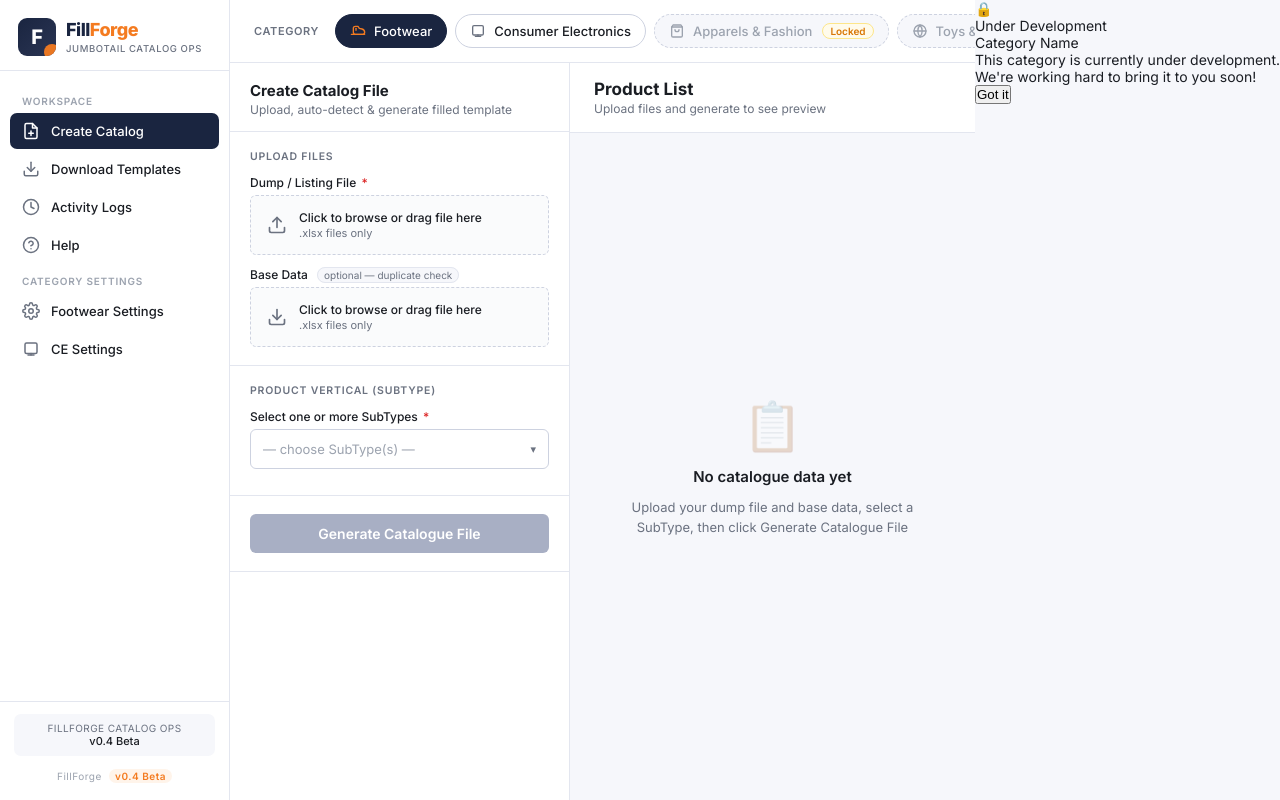
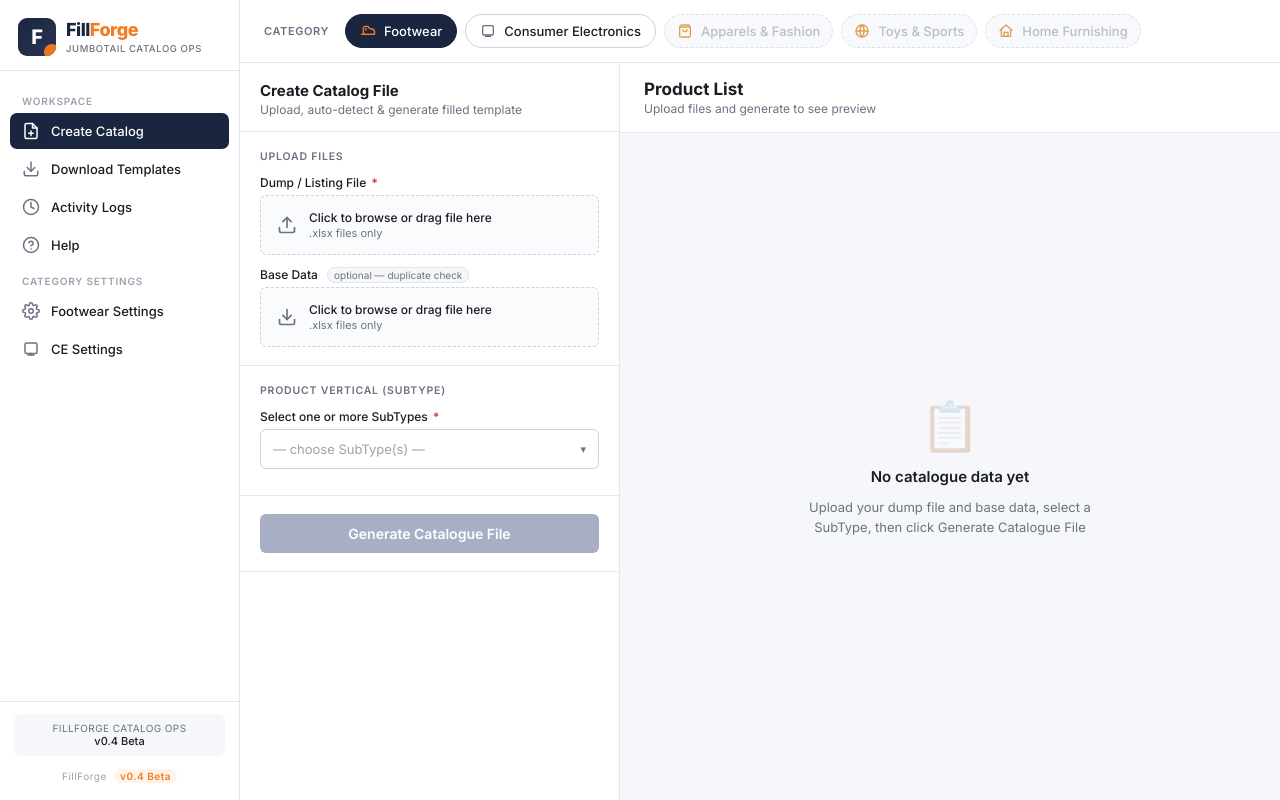
Before and after one commit to alibinhussain-star/FillForge, a Flask app: page / in a window 1280 px wide. Run offline with Flask 3, Linux system fonts and the light colour scheme; data that the repository does not hold is empty.

Commit message:
Refactor sidebar width and enhance modal styles
Updated styles for sidebar width and button appearance. Improved the 'Coming Soon' modal and adjusted locked item descriptions.

```diff
--- a/templates/index.html
+++ b/templates/index.html
@@ -15,7 +15,7 @@
   --success:#059669; --success-bg:#ecfdf5;
   --warning:#d97706; --warning-bg:#fffbeb;
   --danger:#dc2626; --danger-bg:#fef2f2;
-  --sidebar-w:230px;
+  --sidebar-w:240px;
   --r:8px; --r2:6px;
   font-family:'Inter',sans-serif;font-size:14px;color:var(--text);
 }
@@ -59,13 +59,14 @@ body{background:var(--bg);min-height:100vh;display:flex}
 .vert-tog:hover:not(.locked){border-color:var(--orange);color:var(--orange)}
 .vert-tog.active{background:var(--navy);border-color:var(--navy);color:#fff}
 .vert-tog.active .vert-icon{color:var(--orange)}
-.vert-tog.locked{background:var(--bg);color:var(--muted-2);cursor:not-allowed;border-style:dashed}
+.vert-tog.locked{background:var(--bg);color:var(--muted-2);cursor:pointer;border-style:dashed;opacity:.7;padding:8px 12px}
+.vert-tog.locked:hover{opacity:1;border-color:var(--warning);color:var(--warning)}
 .vert-icon{width:16px;height:16px;color:var(--muted);display:flex;align-items:center;justify-content:center}
-.vert-tog.locked .vert-icon{color:var(--muted-2)}
+.vert-tog.locked .vert-icon{color:var(--warning)}
 .vert-lock{font-size:10px;background:var(--warning-bg);color:var(--warning);padding:1px 7px;border-radius:8px;font-weight:600;margin-left:2px;border:1px solid #fde68a}
 
 /* PAGE BODY */
-.page-body{flex:1;display:grid;grid-template-columns:340px 1fr;overflow:hidden}
+.page-body{flex:1;display:grid;grid-template-columns:380px 1fr;overflow:hidden}
 
 /* ── LEFT panel (Create Catalog) ── */
 .left{background:var(--white);border-right:1px solid var(--border);display:flex;flex-direction:column;overflow-y:auto}
@@ -232,7 +233,20 @@ td.price-cell{font-weight:600}
 ::-webkit-scrollbar-thumb{background:var(--border-2);border-radius:3px}
 
 svg{display:block}
+
+/* Coming Soon Modal */
+.cs-modal-bg{display:none;position:fixed;inset:0;background:#1a25408a;z-index:200;align-items:center;justify-content:center}
+.cs-modal-bg.open{display:flex}
+.cs-modal{background:var(--white);border-radius:16px;width:420px;padding:36px 32px;box-shadow:0 20px 60px #1a254033;text-align:center}
+.cs-icon{font-size:42px;margin-bottom:12px}
+.cs-badge{display:inline-block;background:var(--warning-bg);color:var(--warning);border:1px solid #fde68a;font-size:11px;font-weight:700;padding:4px 12px;border-radius:20px;margin-bottom:14px;letter-spacing:.5px;text-transform:uppercase}
+.cs-title{font-size:18px;font-weight:700;color:var(--navy);margin-bottom:6px}
+.cs-sub{font-size:13px;color:var(--muted);line-height:1.6;margin-bottom:24px}
+.cs-btn{padding:10px 28px;background:var(--navy);color:#fff;border:none;border-radius:8px;font-size:13px;font-weight:600;cursor:pointer;font-family:inherit;transition:background .15s}
+.cs-btn:hover{background:var(--navy-2)}
+
 </style>
+<base target="_blank">
 <base target="_blank">
 <base target="_blank">
 </head>
@@ -306,17 +320,17 @@ svg{display:block}
     <button class="vert-tog locked" onclick="showComingSoon(this)">
       <span class="vert-icon"><svg width="16" height="16" viewBox="0 0 24 24" fill="none" stroke="currentColor" stroke-width="2" stroke-linecap="round" stroke-linejoin="round"><path d="M20 6H4l2-3h12l2 3z"/><path d="M4 6v13a2 2 0 0 0 2 2h12a2 2 0 0 0 2-2V6"/><path d="M9 10a3 3 0 0 0 6 0"/></svg></span>
       Apparels &amp; Fashion
-      <span class="vert-lock">Locked</span>
+
     </button>
     <button class="vert-tog locked" onclick="showComingSoon(this)">
       <span class="vert-icon"><svg width="16" height="16" viewBox="0 0 24 24" fill="none" stroke="currentColor" stroke-width="2" stroke-linecap="round" stroke-linejoin="round"><circle cx="12" cy="12" r="9"/><path d="M3 12h18"/><path d="M12 3a14 14 0 0 1 0 18M12 3a14 14 0 0 0 0 18"/></svg></span>
       Toys &amp; Sports
-      <span class="vert-lock">Locked</span>
+
     </button>
     <button class="vert-tog locked" onclick="showComingSoon(this)">
       <span class="vert-icon"><svg width="16" height="16" viewBox="0 0 24 24" fill="none" stroke="currentColor" stroke-width="2" stroke-linecap="round" stroke-linejoin="round"><path d="M3 11l9-8 9 8"/><path d="M5 10v10h14V10"/><rect x="9" y="14" width="6" height="6"/></svg></span>
       Home Furnishing
-      <span class="vert-lock">Locked</span>
+
     </button>
   </div>
 
@@ -454,31 +468,31 @@ svg{display:block}
         <button class="tpl-dl-btn" onclick="downloadTpl('Consumer Electronics')">Download .xlsx</button>
       </div>
       <div class="tpl-card locked">
-        <span class="tpl-locked-tag">Locked</span>
+
         <div class="tpl-card-head">
           <div class="tpl-card-icon"><svg width="20" height="20" viewBox="0 0 24 24" fill="none" stroke="currentColor" stroke-width="2" stroke-linecap="round" stroke-linejoin="round"><path d="M20 6H4l2-3h12l2 3z"/><path d="M4 6v13a2 2 0 0 0 2 2h12a2 2 0 0 0 2-2V6"/></svg></div>
           <div class="tpl-card-name">Apparels &amp; Fashion</div>
         </div>
-        <div class="tpl-card-desc">Under development — coming soon.</div>
-        <button class="tpl-dl-btn" disabled>Unavailable</button>
+        <div class="tpl-card-desc">Coming soon.</div>
+        <button class="tpl-dl-btn" disabled>Locked</button>
       </div>
       <div class="tpl-card locked">
-        <span class="tpl-locked-tag">Locked</span>
+
         <div class="tpl-card-head">
           <div class="tpl-card-icon"><svg width="20" height="20" viewBox="0 0 24 24" fill="none" stroke="currentColor" stroke-width="2" stroke-linecap="round" stroke-linejoin="round"><circle cx="12" cy="12" r="9"/><path d="M3 12h18"/></svg></div>
           <div class="tpl-card-name">Toys &amp; Sports</div>
         </div>
-        <div class="tpl-card-desc">Under development — coming soon.</div>
-        <button class="tpl-dl-btn" disabled>Unavailable</button>
+        <div class="tpl-card-desc">Coming soon.</div>
+        <button class="tpl-dl-btn" disabled>Locked</button>
       </div>
       <div class="tpl-card locked">
-        <span class="tpl-locked-tag">Locked</span>
+
         <div class="tpl-card-head">
           <div class="tpl-card-icon"><svg width="20" height="20" viewBox="0 0 24 24" fill="none" stroke="currentColor" stroke-width="2" stroke-linecap="round" stroke-linejoin="round"><path d="M3 11l9-8 9 8"/><path d="M5 10v10h14V10"/></svg></div>
           <div class="tpl-card-name">Home Furnishing</div>
         </div>
-        <div class="tpl-card-desc">Under development — coming soon.</div>
-        <button class="tpl-dl-btn" disabled>Unavailable</button>
+        <div class="tpl-card-desc">Coming soon.</div>
+        <button class="tpl-dl-btn" disabled>Locked</button>
       </div>
     </div>
   </div>
@@ -930,7 +944,7 @@ async function loadLogs(){
    COMING SOON MODAL
    ═══════════════════════════════════════════════════════════════ */
 function showComingSoon(btn){
-  const name = btn.textContent.replace('Locked','').trim();
+  const name = btn.getAttribute('title') ? btn.getAttribute('title').replace(' — Coming Soon','') : 'This Category';
   document.getElementById('cs-title').textContent = name || 'This Category';
   document.getElementById('cs-modal').classList.add('open');
 }
```
